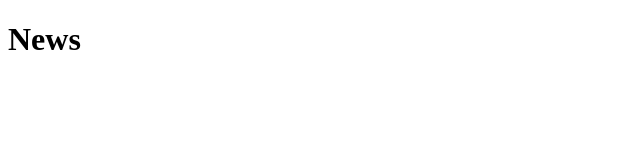
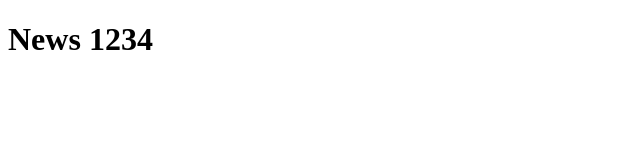
Before and after one commit to truongphut22001/demo-git, a plain HTML site: page news.html in a window 1280 px wide. Shown: the whole page, without its empty margins (0-640 px from the left). Drawn offline with Linux system fonts and the light colour scheme.

Commit message:
Test conflict

```diff
--- a/news.html
+++ b/news.html
@@ -8,6 +8,6 @@
     <body>
         <!-- Test git pull -->
         <!-- Another test -->
-        <h1>News</h1>
+        <h1>News 1234</h1>
     </body>
 </html>
```
